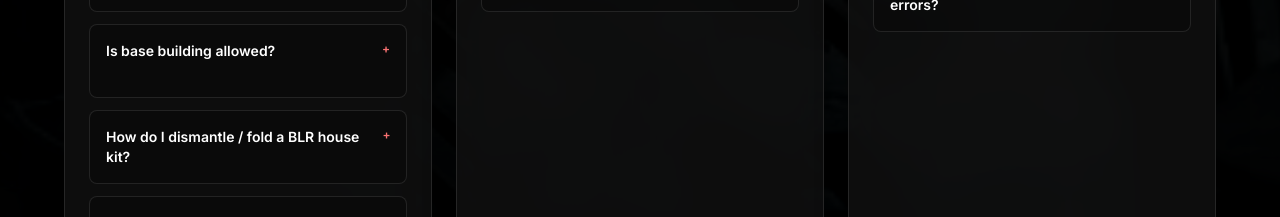
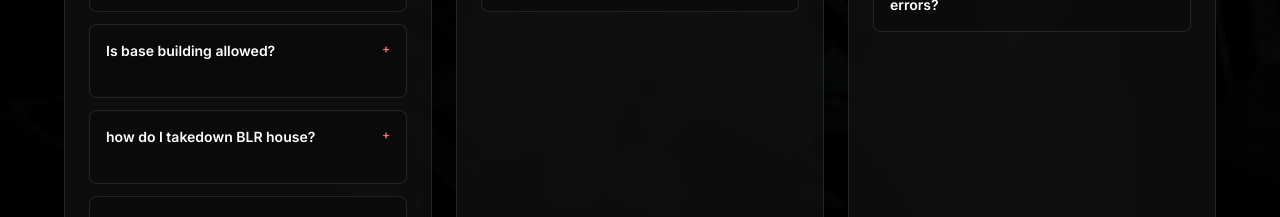
Before and after one commit to InfamousMorningstar/CDNdayz, a Next.js app: page /rules in a window 1280 px wide. Shown: the part 3060-3277 px from the top of the page. Built offline with nearby package versions, Linux system fonts and the light colour scheme; no server answers.

Commit message:
Update BLR house FAQ wording

```diff
--- a/src/components/rules/RulesClient.tsx
+++ b/src/components/rules/RulesClient.tsx
@@ -35,7 +35,7 @@ const faqData = {
         `Of course. Build your empire. Just don't expect it to survive bad decisions.`,
     },
     {
-      question: 'How do I dismantle / fold a BLR house kit?',
+      question: 'how do I takedown BLR house?',
       answer:
         `Claim your house, make sure it's completely empty, and equip a hammer.
 Stand outside facing the door, look at it, and you'll get the "Fold" option.
```
